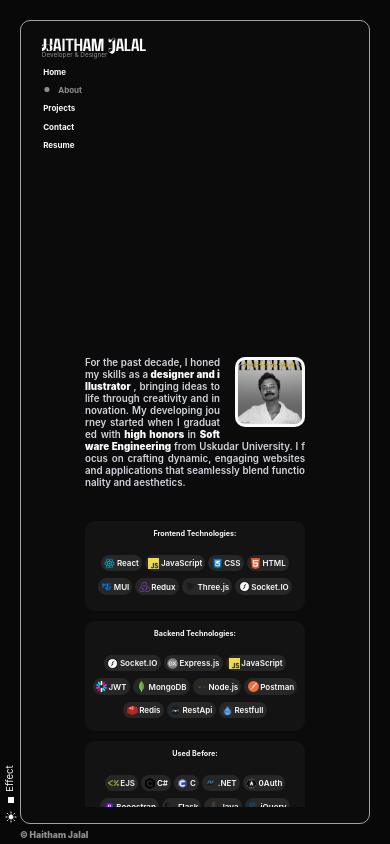
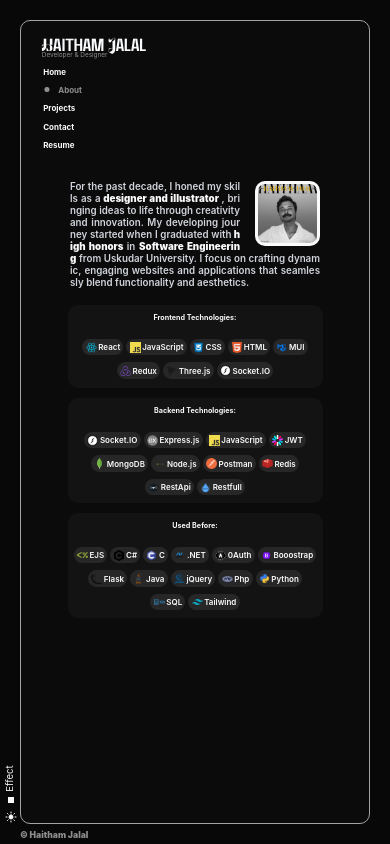
Before and after one commit to haithamexe/portfolio, a React (Vite) app: page /about in a window 390 px wide. Built offline with nearby package versions, Linux system fonts and the light colour scheme.

Commit message:
fixed about and three.js button now it works with mobile 3

```diff
--- a/src/styles/about.css
+++ b/src/styles/about.css
@@ -19,7 +19,8 @@
     flex-direction: column;
     justify-content: flex-start;
     align-items: center;
-    padding-top: 20rem;
+    padding-top: 9rem;
+    gap: 1rem;
   }
 }
 
@@ -32,7 +33,7 @@
   }
 
   @media screen and (max-width: 900px) {
-    max-width: 220px;
+    max-width: 250px;
     margin: 0;
   }
 }
@@ -50,7 +51,7 @@
   padding: 15px;
 
   @media screen and (max-width: 900px) {
-    width: 70px;
+    width: 65px;
     /* height: 100px; */
     margin-left: 15px;
     margin-bottom: 5px;
@@ -98,8 +99,7 @@
   /* height: 100%; */
   @media screen and (max-width: 900px) {
     margin: 0;
-    max-width: 220px;
-    min-width: none;
+    max-width: 255px;
   }
 }
 
@@ -121,7 +121,7 @@
 
   @media screen and (max-width: 900px) {
     padding: 0.2rem;
-    height: 90px;
+    height: 83px;
   }
   /* gap: 1rem; */
 }
@@ -143,7 +143,7 @@
 
   @media screen and (max-width: 900px) {
     padding: 0.2rem;
-    height: 110px;
+    height: 105px;
   }
 }
 
@@ -164,7 +164,7 @@
 
   @media screen and (max-width: 900px) {
     padding: 0.2rem;
-    height: 110px;
+    height: 105px;
   }
   /* gap: 1rem; */
 }
```
